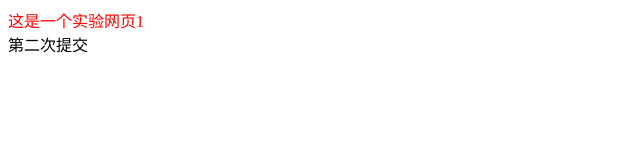
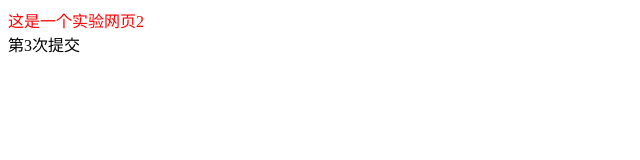
Before and after one commit to 1x-x10/myRepository, a plain HTML site: page index.html in a window 1280 px wide. Shown: the full height of the page, 0-640 px from the left. Drawn offline with Linux system fonts and the light colour scheme.

Commit message:
第三次提交

```diff
--- a/index.html
+++ b/index.html
@@ -7,7 +7,7 @@
 </head>
 <link rel="stylesheet" href="css/style.css">
 <body>
-    <div id="test">这是一个实验网页1</div>
-    <div>第二次提交</div>
+    <div id="test">这是一个实验网页2</div>
+    <div>第3次提交</div>
 </body>
 </html>
```
